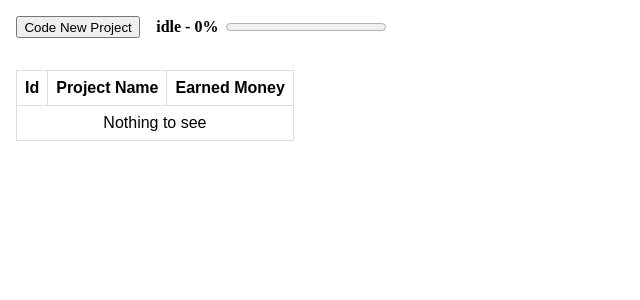
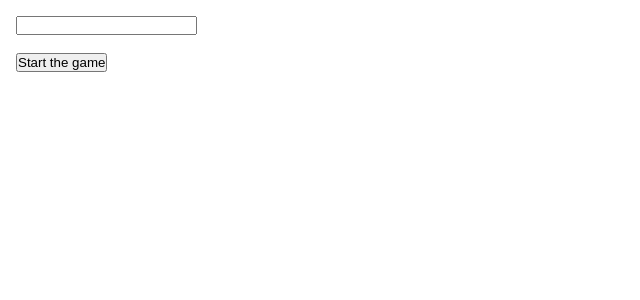
Before and after one commit to duhanmeric/tech-startup-clicker-game, a React (Vite) app: page / in a window 1280 px wide. Shown: the top 300 px of the page, without its empty margins (0-640 px from the left). Built offline with nearby package versions, Linux system fonts and the light colour scheme.

Commit message:
businessSlice, gameScenes

```diff
--- a/src/App.tsx
+++ b/src/App.tsx
@@ -1,22 +1,10 @@
 import "./index.css";
-import { AppTable, Header } from "@/components";
-import { useAppSelector } from "./redux/hooks";
+import { Root } from "./scenes";
 
 function App() {
-  const { projects } = useAppSelector((state) => state.projects);
-
   return (
     <div className="app">
-      <div className="container">
-        <Header />
-        <AppTable
-          headers={["Id", "Project Name", "Earned Money"]}
-          body={projects.map((project, index) => [
-            index.toString(),
-            project.name,
-            project.earnedMoney.toString()
-          ])} />
-      </div>
+      <Root />
     </div>
   );
 }
--- a/src/components/partials/Header.tsx
+++ b/src/components/partials/Header.tsx
@@ -12,6 +12,7 @@ import { generateEarnedMoney } from "@/utils/generateEarnedMoney";
 
 function Header() {
   const { condition } = useAppSelector((state) => state.progress);
+  const { companyName, developerCount } = useAppSelector((state) => state.business);
   const dispatch = useAppDispatch();
 
   useInterval(
@@ -45,12 +46,18 @@ function Header() {
 
   return (
     <header className="app-header">
+      <div className="company-info">
+        <h4>{companyName}</h4>
+        <h4>Developer Count: {developerCount}</h4>
+      </div>
+      <div className="company-actions">
         <AppButton
           isDisabled={condition === "working on it"}
           title="Code New Project"
           onClick={startNewProject}
         />
         <AppProgress />
+      </div>
     </header>
   );
 }
--- a/src/index.css
+++ b/src/index.css
@@ -15,10 +15,10 @@ body,
   padding: 1rem;
 }
 
-.app-header {
+.company-actions {
+  margin-top: 1rem;
   display: flex;
-  align-items: center;
-  gap: 1rem;
+  gap: 1.5rem;
 }
 
 .progress-label {
--- /dev/null
+++ b/src/redux/business/businessSlice.ts
@@ -0,0 +1,28 @@
+import { createSlice } from "@reduxjs/toolkit";
+import type { PayloadAction } from "@reduxjs/toolkit";
+
+export interface BusinessState {
+  companyName: string;
+  developerCount: number;
+  money: number;
+}
+
+const initialState: BusinessState = {
+  companyName: "",
+  developerCount: 5,
+  money: 10000,
+};
+
+export const businessSlice = createSlice({
+  name: "projects",
+  initialState,
+  reducers: {
+    updateCompanyName: (state, action: PayloadAction<string>) => {
+      state.companyName = `${action.payload} Company Inc.`;
+    },
+  },
+});
+
+export const { updateCompanyName } = businessSlice.actions;
+
+export default businessSlice.reducer;
--- a/src/redux/store.ts
+++ b/src/redux/store.ts
@@ -1,11 +1,13 @@
 import { configureStore } from "@reduxjs/toolkit";
 import progressSlice from "./progress/progressSlice";
 import projectsSlice from "./projects/projectsSlice";
+import businessSlice from "./business/businessSlice";
 
 export const store = configureStore({
   reducer: {
     progress: progressSlice,
     projects: projectsSlice,
+    business: businessSlice,
   },
 });
 
--- /dev/null
+++ b/src/scenes/EntryScene.tsx
@@ -0,0 +1,29 @@
+import { useState } from 'react'
+import { updateCompanyName } from '@/redux/business/businessSlice';
+import { useAppDispatch } from '@/redux/hooks'
+import { SceneKey } from './Root';
+
+type EntrySceneProps = {
+  handleScene: (value: SceneKey) => void;
+}
+
+const EntryScene = (props: EntrySceneProps) => {
+  const dispatch = useAppDispatch();
+
+  const [companyName, setCompanyName] = useState("")
+
+  const handleStart = () => {
+    dispatch(updateCompanyName(companyName))
+    props.handleScene('game');
+  }
+  return (
+    <div className='container'>
+      <input onChange={(e) => setCompanyName(e.target.value)} type="text" />
+      <br />
+      <br />
+      <button onClick={() => handleStart()}>Start the game</button>
+    </div>
+  )
+}
+
+export default EntryScene
--- /dev/null
+++ b/src/scenes/GameScene.tsx
@@ -0,0 +1,23 @@
+import { useAppSelector } from '@/redux/hooks';
+import { AppTable, Header } from '@/components'
+
+type GameSceneProps = {}
+
+const GameScene = (props: GameSceneProps) => {
+  const { projects } = useAppSelector((state) => state.projects);
+
+  return (
+    <div className="container">
+      <Header />
+      <AppTable
+        headers={["Id", "Project Name", "Earned Money"]}
+        body={projects.map((project, index) => [
+          index.toString(),
+          project.name,
+          project.earnedMoney.toString()
+        ])} />
+    </div>
+  )
+}
+
+export default GameScene
--- /dev/null
+++ b/src/scenes/Root.tsx
@@ -0,0 +1,29 @@
+import { useState } from 'react'
+import EntryScene from './EntryScene'
+import GameScene from './GameScene'
+
+export type SceneKey = 'entry' | 'game'
+
+const scenesMap: Record<SceneKey, React.ComponentType<any>> = {
+  entry: EntryScene,
+  game: GameScene,
+}
+
+const Root = () => {
+  const [scene, setScene] = useState<SceneKey>('entry')
+
+  const handleScene = (value: SceneKey) => {
+    setScene(value)
+  }
+
+  const renderScene = () => {
+    const SceneComponent = scenesMap[scene]
+    return <SceneComponent handleScene={handleScene} />
+  }
+
+  return (
+    <>{renderScene()}</>
+  )
+}
+
+export default Root
--- /dev/null
+++ b/src/scenes/index.ts
@@ -0,0 +1,3 @@
+export { default as EntryScene } from "./EntryScene";
+export { default as GameScene } from "./GameScene";
+export { default as Root } from "./Root";
```
Also changed, not shown: 1 other file (tests, documents, lock files or other folders). Lines whose indentation alone changed are shown as unchanged.
